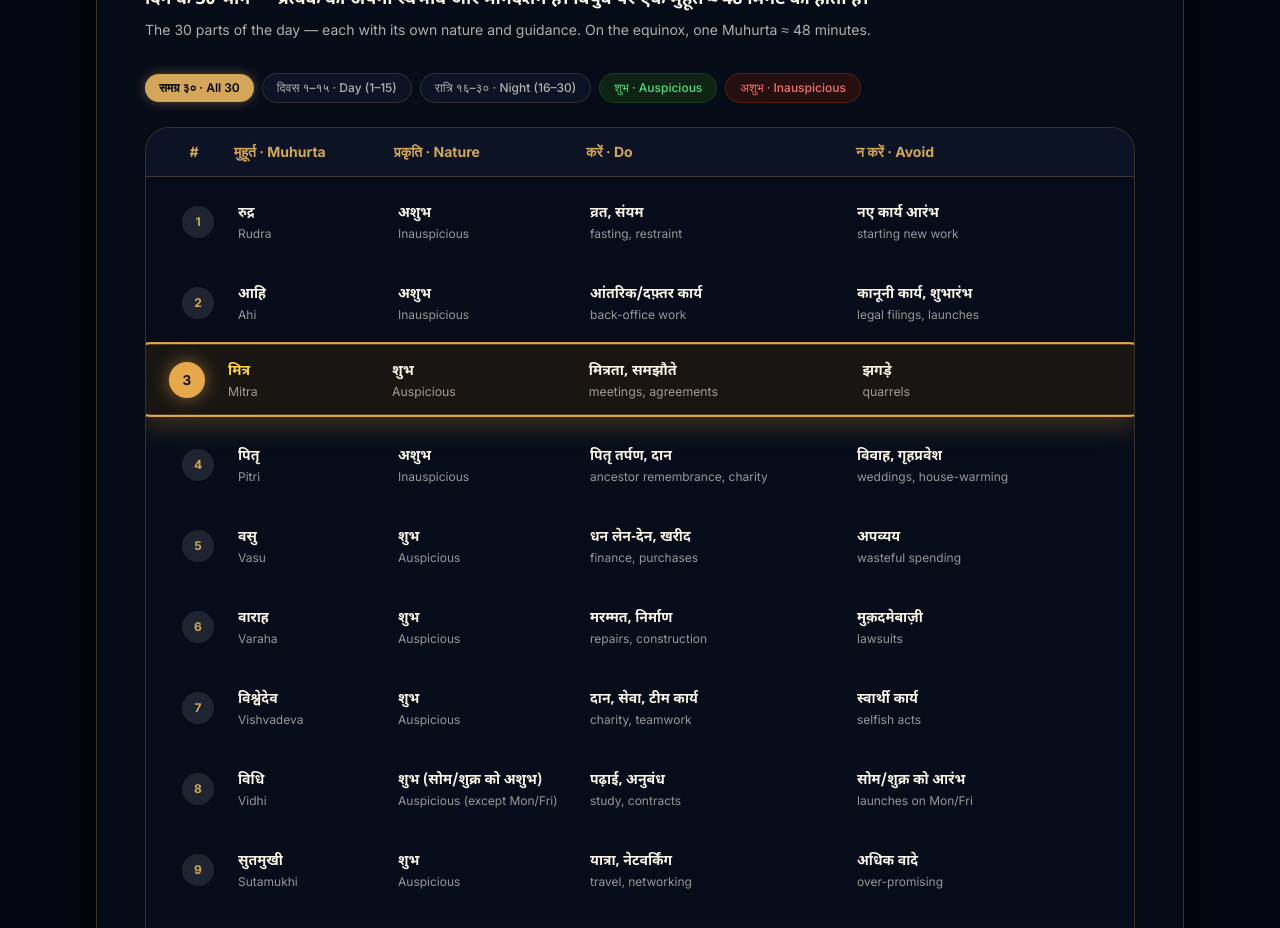
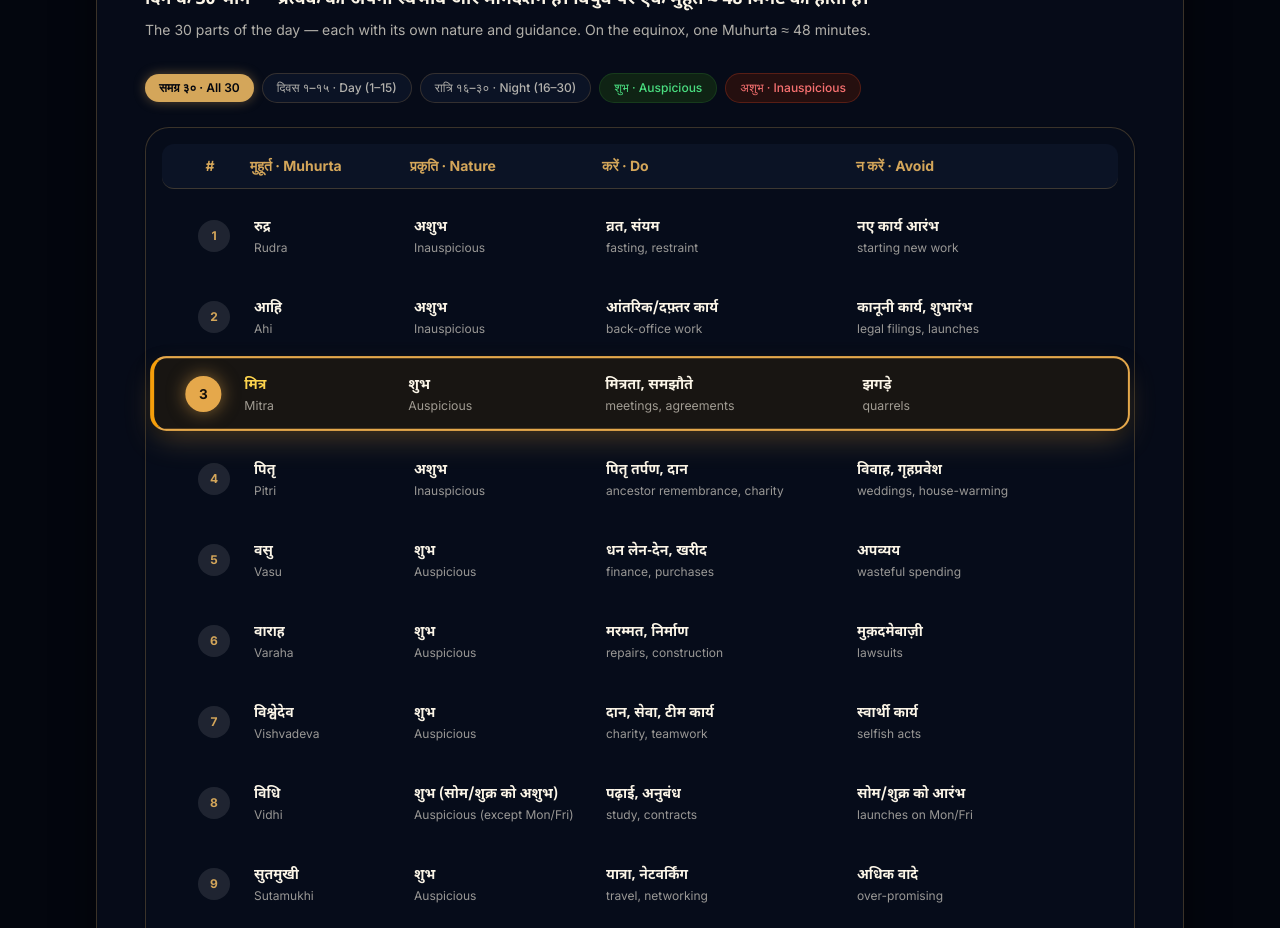
Before and after one commit to varunC28/vedic_clock_website, a Next.js app: page /guide in a window 1280 px wide. Shown: the part 9860-10788 px from the top of the page. Built offline with nearby package versions, Linux system fonts and the light colour scheme.

Commit message:
fix(guide): resolve border clipping on 30 Muhurtas table by adding container padding

```diff
--- a/src/app/guide/page.tsx
+++ b/src/app/guide/page.tsx
@@ -1108,9 +1108,9 @@ export default function GuidePage() {
           </div>
 
           {/* ── 30 Muhurtas Document Table (Exact match of media_1791465161128) ── */}
-          <div className={cn("w-full rounded-2xl sm:rounded-3xl shadow-sm overflow-hidden border", t.boxTable)}>
+          <div className={cn("w-full rounded-2xl sm:rounded-3xl shadow-sm p-2 sm:p-4 border", t.boxTable)}>
             {/* Desktop / Tablet Header Row (md and above) */}
-            <div className={cn("hidden md:flex w-full py-3.5 px-6 items-center gap-4 font-sans text-sm font-bold select-none", t.th)}>
+            <div className={cn("hidden md:flex w-full py-3 px-6 items-center gap-4 font-sans text-sm font-bold select-none rounded-xl mb-1.5", t.th)}>
               <div className="w-12 text-center shrink-0">#</div>
               <div className="w-36 shrink-0 text-left">मुहूर्त · Muhurta</div>
               <div className="w-44 shrink-0 text-left">प्रकृति · Nature</div>
@@ -1119,7 +1119,7 @@ export default function GuidePage() {
             </div>
 
             {/* Mobile Header Bar (< md) */}
-            <div className={cn("md:hidden w-full py-3 px-4 flex items-center justify-between font-sans text-xs font-bold select-none", t.th)}>
+            <div className={cn("md:hidden w-full py-3 px-4 flex items-center justify-between font-sans text-xs font-bold select-none rounded-xl mb-1.5", t.th)}>
               <div className="flex items-center gap-2">
                 <span className="w-2 h-2 rounded-full bg-[#E5A84B]" />
                 <span className="tracking-wide">३० नित्य-मुहूर्त · 30 MUHURTAS</span>
@@ -1130,7 +1130,7 @@ export default function GuidePage() {
             </div>
 
             {/* Table Rows (Dock Card layout matching all tables) */}
-            <div className="w-full flex flex-col gap-1.5 sm:gap-2 py-2">
+            <div className="w-full flex flex-col gap-1.5 sm:gap-2 py-1">
               {filteredMuhurtas.map((item) => (
                 <PanchangTableRow
                   key={item.num}
```
